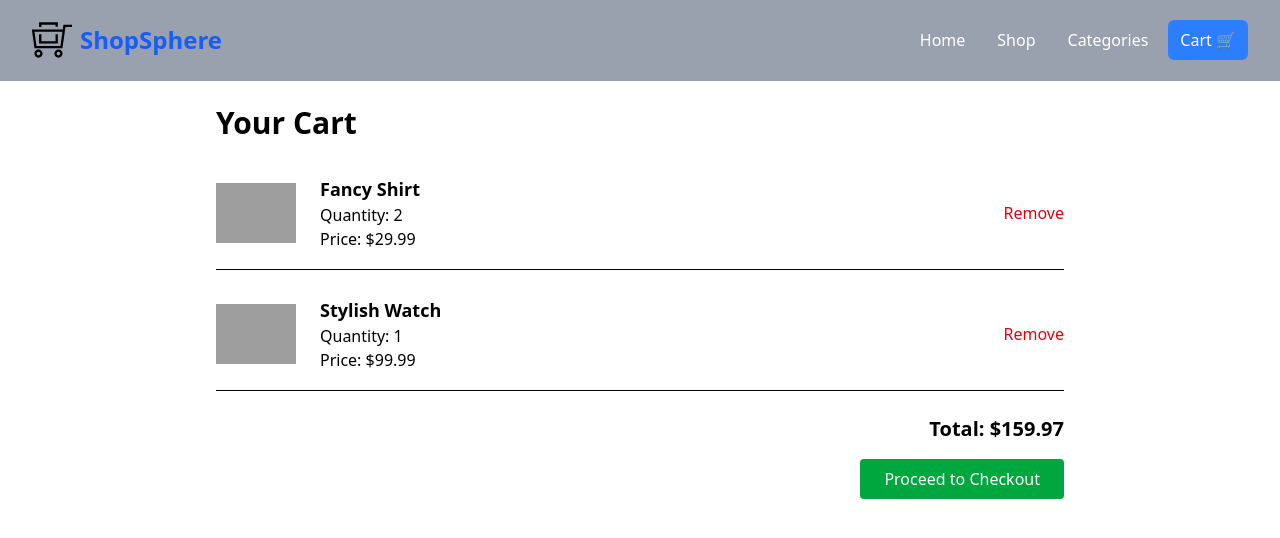
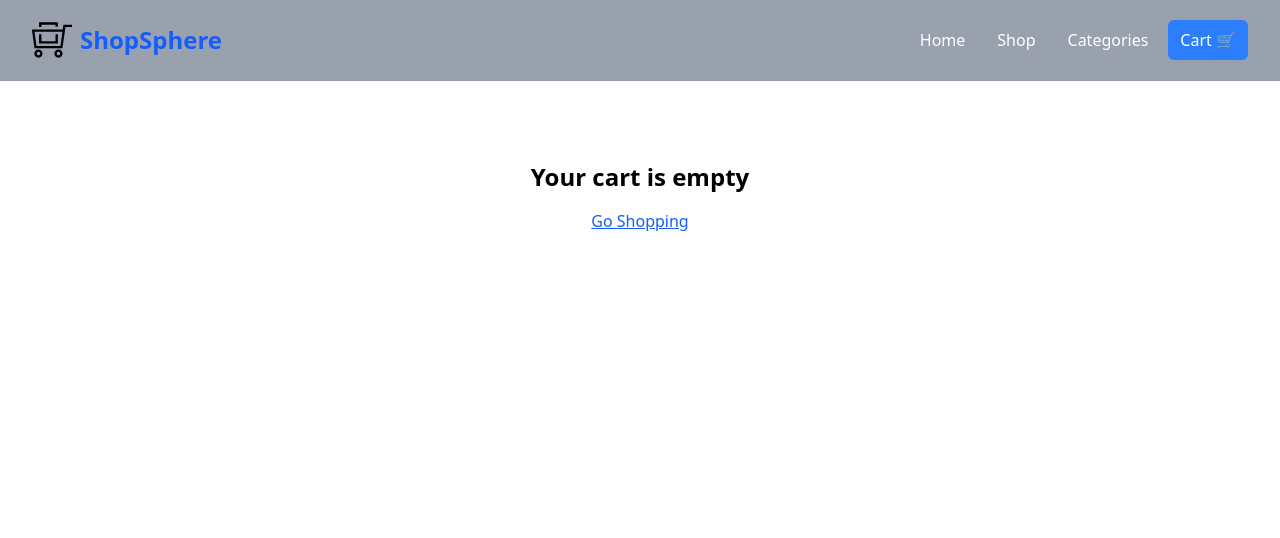
Before and after one commit to jamunasiraj/shopsphere, a React (Vite) app: page /cart in a window 1280 px wide. Shown: the top 538 px of the page. Built offline with nearby package versions, Linux system fonts and the light colour scheme; grey boxes are pictures that could not be loaded.

Commit message:
Modified cat component for retrieving data from local storage , added new feature quantity button

```diff
--- a/src/components/Carts.jsx
+++ b/src/components/Carts.jsx
@@ -1,36 +1,71 @@
-// src/components/Carts.jsx
-import React, { useState } from "react";
+import React, { useEffect, useState } from "react";
 import { Link } from "react-router-dom";
 
+const STORAGE_KEY = "cart";
+
 const Carts = () => {
-  // Example cart items (replace with your real cart state later)
-  const [cartItems, setCartItems] = useState([
-    {
-      id: 1,
-      title: "Fancy Shirt",
-      price: 29.99,
-      quantity: 2,
-      image: "https://fakestoreapi.com/img/71li-ujtlUL._AC_UX679_.jpg",
-    },
-    {
-      id: 2,
-      title: "Stylish Watch",
-      price: 99.99,
-      quantity: 1,
-      image: "https://fakestoreapi.com/img/81fPKd-2AYL._AC_SL1500_.jpg",
-    },
-  ]);
+  // Load initial cart from localStorage (fallback to some items or empty array)
+  const loadCart = () => {
+    try {
+      const raw = localStorage.getItem(STORAGE_KEY);
+      if (!raw) return []; // no saved cart
+      const parsed = JSON.parse(raw);
+      return Array.isArray(parsed) ? parsed : [];
+    } catch (err) {
+      console.error("Failed to parse cart from localStorage:", err);
+      return [];
+    }
+  };
 
+  const [cartItems, setCartItems] = useState(loadCart);
+
+  // persist cart whenever it changes
+  useEffect(() => {
+    try {
+      localStorage.setItem(STORAGE_KEY, JSON.stringify(cartItems));
+    } catch (err) {
+      console.error("Failed to save cart to localStorage:", err);
+    }
+  }, [cartItems]);
+
+  // Helpers
   const handleRemove = (id) => {
-    setCartItems(cartItems.filter((item) => item.id !== id));
+    setCartItems((prev) => prev.filter((item) => item.id !== id));
+  };
+
+  const handleClear = () => {
+    if (!window.confirm("Clear entire cart?")) return;
+    setCartItems([]);
+  };
+
+  const updateQuantity = (id, nextQty) => {
+    setCartItems((prev) =>
+      prev
+        .map((item) =>
+          item.id === id ? { ...item, quantity: Math.max(1, nextQty) } : item
+        )
+        // keep only items with positive quantity (shouldn't be necessary due to Math.max)
+        .filter((it) => it.quantity > 0)
+    );
+  };
+
+  const increment = (id) => {
+    const item = cartItems.find((c) => c.id === id);
+    if (item) updateQuantity(id, item.quantity + 1);
+  };
+
+  const decrement = (id) => {
+    const item = cartItems.find((c) => c.id === id);
+    if (item) updateQuantity(id, Math.max(1, item.quantity - 1));
   };
 
   const totalPrice = cartItems.reduce(
-    (sum, item) => sum + item.price * item.quantity,
+    (sum, item) => sum + (item.price || 0) * (item.quantity || 1),
     0
   );
 
-  if (cartItems.length === 0)
+  // Empty state
+  if (!cartItems || cartItems.length === 0)
     return (
       <div className="text-center py-20">
         <h2 className="text-2xl font-bold mb-4">Your cart is empty</h2>
@@ -45,7 +80,24 @@ const Carts = () => {
 
   return (
     <div className="max-w-4xl mx-auto p-6">
-      <h1 className="text-3xl font-bold mb-8">Your Cart</h1>
+      <div className="flex items-center justify-between mb-6">
+        <h1 className="text-3xl font-bold">Your Cart</h1>
+        <div className="flex items-center gap-3">
+          <button
+            onClick={handleClear}
+            className="text-sm px-3 py-1 border rounded hover:bg-red-50 text-red-600"
+          >
+            Clear Cart
+          </button>
+          <Link
+            to="/shop"
+            className="text-blue-600 underline hover:text-blue-800 text-sm"
+          >
+            Continue Shopping
+          </Link>
+        </div>
+      </div>
+
       <ul>
         {cartItems.map((item) => (
           <li
@@ -59,18 +111,54 @@ const Carts = () => {
             />
             <div className="flex-1 ml-6">
               <h3 className="font-semibold text-lg">{item.title}</h3>
-              <p>Quantity: {item.quantity}</p>
-              <p>Price: ${item.price.toFixed(2)}</p>
+              <p className="text-sm text-gray-600">
+                Price: ${Number(item.price).toFixed(2)}
+              </p>
+
+              <div className="mt-2 flex items-center gap-2">
+                <button
+                  onClick={() => decrement(item.id)}
+                  className="px-2 py-1 border rounded hover:bg-gray-100"
+                  aria-label={`Decrease quantity of ${item.title}`}
+                >
+                  −
+                </button>
+                <input
+                  type="number"
+                  min="1"
+                  value={item.quantity}
+                  onChange={(e) => {
+                    const v = parseInt(e.target.value, 10);
+                    if (!Number.isNaN(v))
+                      updateQuantity(item.id, Math.max(1, v));
+                  }}
+                  className="w-16 text-center border rounded px-2 py-1"
+                />
+                <button
+                  onClick={() => increment(item.id)}
+                  className="px-2 py-1 border rounded hover:bg-gray-100"
+                  aria-label={`Increase quantity of ${item.title}`}
+                >
+                  +
+                </button>
+              </div>
             </div>
-            <button
-              onClick={() => handleRemove(item.id)}
-              className="text-red-600 hover:text-red-800"
-            >
-              Remove
-            </button>
+
+            <div className="text-right">
+              <p className="font-semibold">
+                ${(item.price * item.quantity).toFixed(2)}
+              </p>
+              <button
+                onClick={() => handleRemove(item.id)}
+                className="text-red-600 hover:text-red-800 text-sm mt-2"
+              >
+                Remove
+              </button>
+            </div>
           </li>
         ))}
       </ul>
+
       <div className="text-right mt-6">
         <p className="text-xl font-bold">Total: ${totalPrice.toFixed(2)}</p>
         <Link
```
